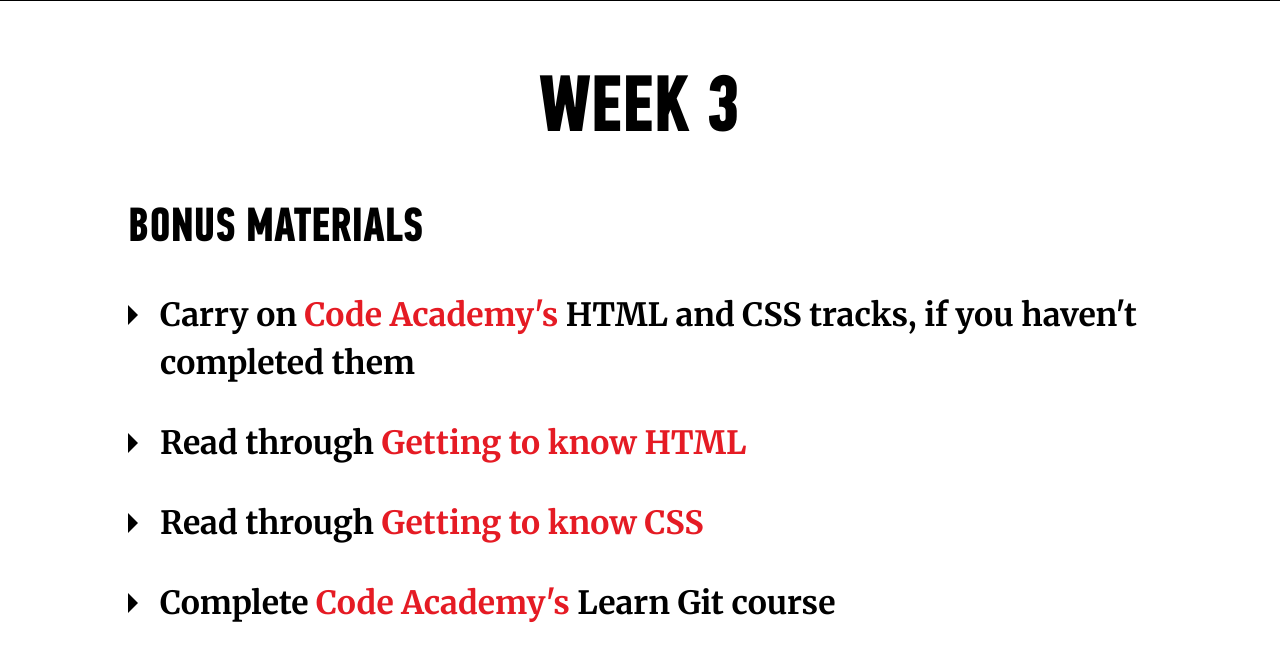
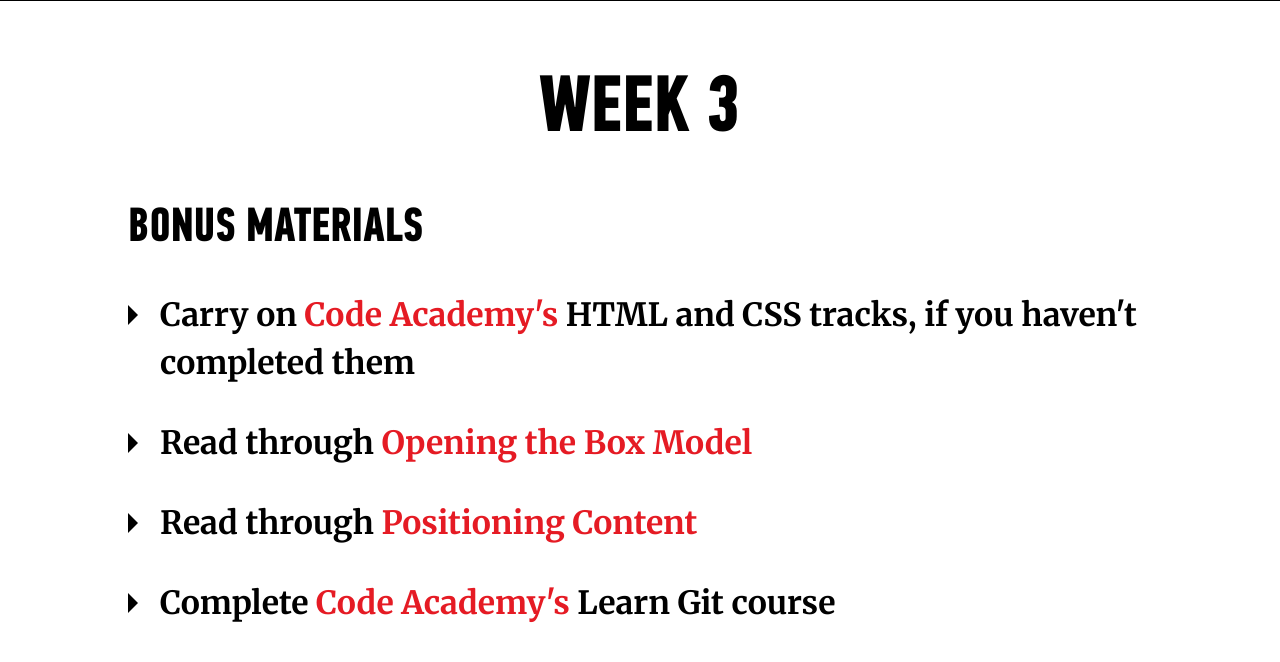
Before and after one commit to mattstuddert/ga-fewd, a website: page week-3/bonus-materials/index.html in a window 1280 px wide. Shown: the part 138-800 px from the top of the page. Drawn offline with Linux system fonts and the light colour scheme.

Commit message:
edited bonus materials

```diff
--- a/week-3/bonus-materials/index.html
+++ b/week-3/bonus-materials/index.html
@@ -31,12 +31,12 @@
         </li>
 				<li>
 					<p>
-						Read through <a href="http://learn.shayhowe.com/html-css/getting-to-know-html/" target="_blank">Getting to know HTML</a>
+						Read through <a href="http://learn.shayhowe.com/html-css/opening-the-box-model/" target="_blank">Opening the Box Model</a>
 					</p>
 				</li>
 				<li>
 					<p>
-						Read through <a href="http://learn.shayhowe.com/html-css/getting-to-know-css/" target="_blank">Getting to know CSS</a>
+						Read through <a href="http://learn.shayhowe.com/html-css/positioning-content/" target="_blank">Positioning Content</a>
 					</p>
 				</li>
 				<li>
```
